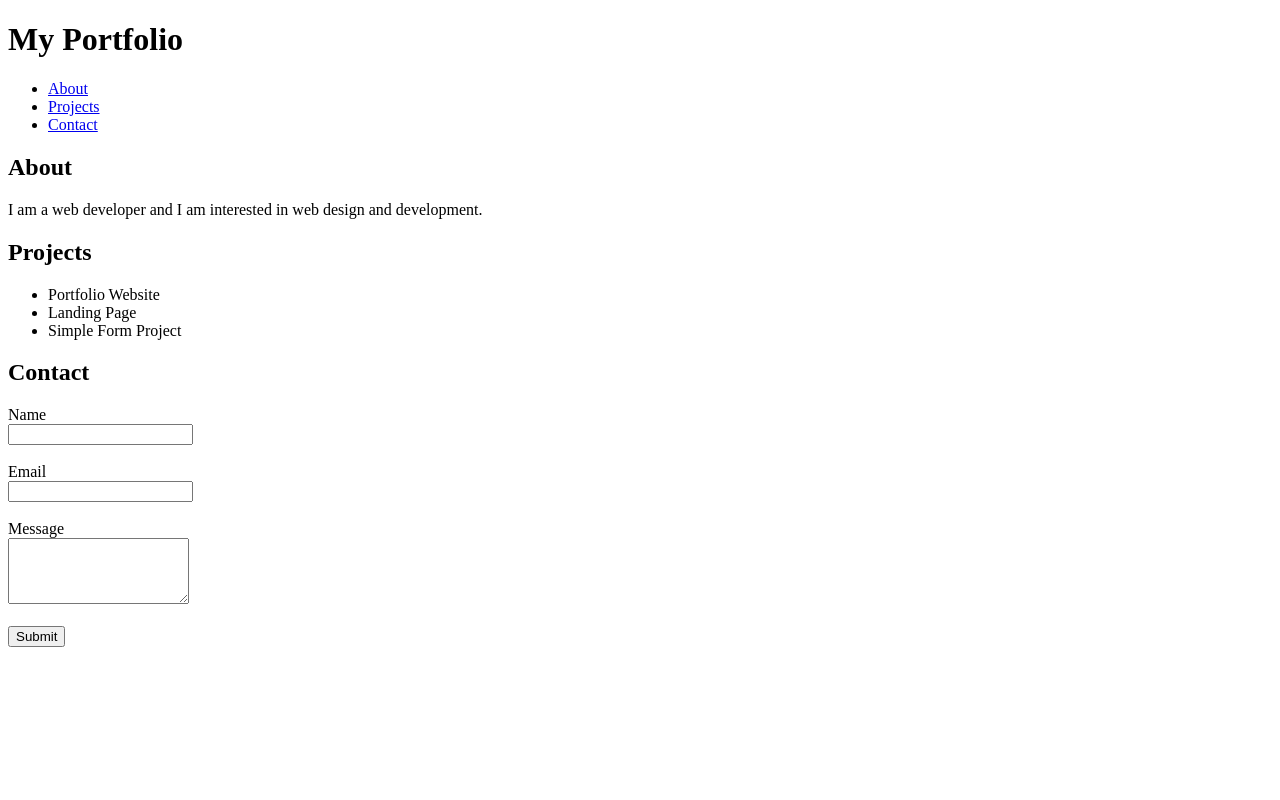
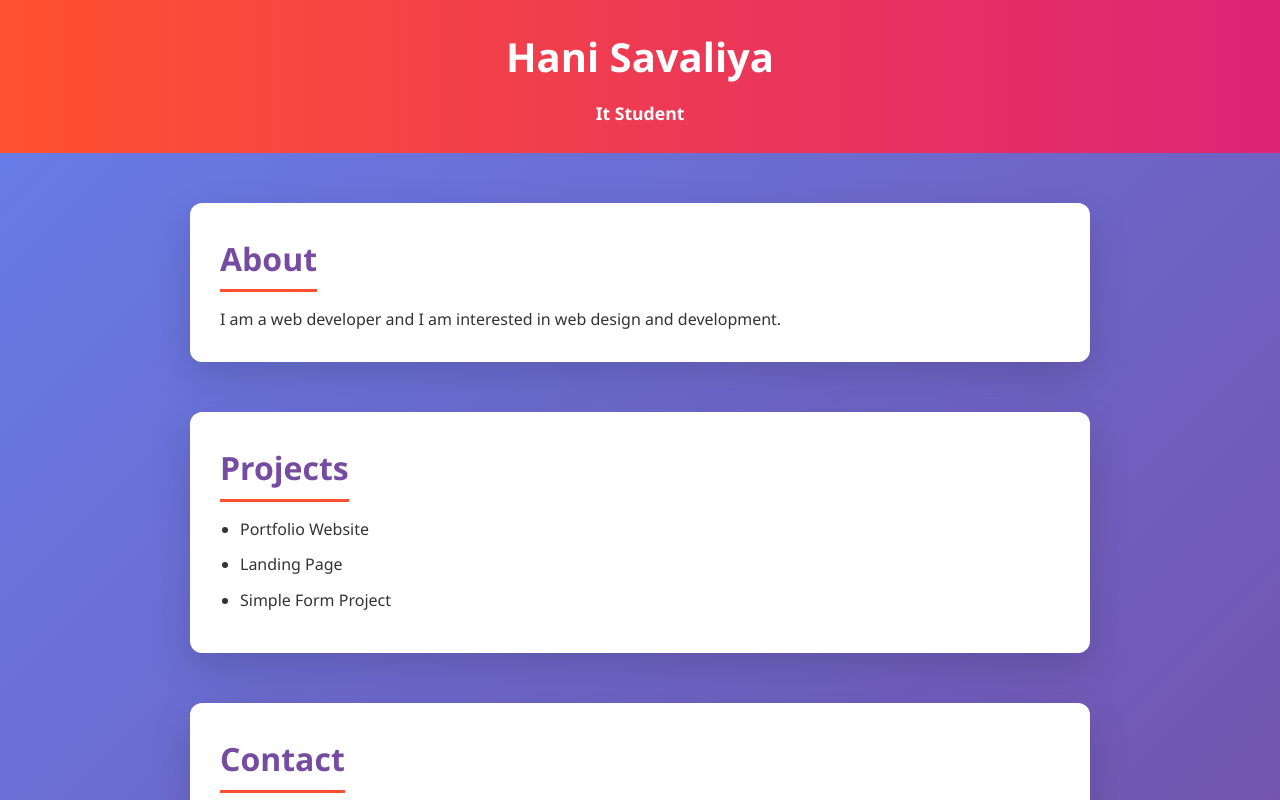
Before and after one commit to hanisavaliya/responsive-portfolio, a plain HTML site: page portfolio.html in a window 1280 px wide. Shown: the top 800 px of the page. Drawn offline with Linux system fonts and the light colour scheme.

```diff
--- a/portfolio.html
+++ b/portfolio.html
@@ -4,18 +4,17 @@
   <meta charset="UTF-8">
   <meta name="viewport" content="width=device-width, initial-scale=1.0">
   <title>My Portfolio</title>
+  <link rel="stylesheet" href="style.css">
 </head>
 <body>
 
   <!-- Header Section -->
   <header>
-    <h1>My Portfolio</h1>
+    <h1>Hani Savaliya</h1>
 
     <nav>
       <ul>
-        <li><a href="#about">About</a></li>
-        <li><a href="#projects">Projects</a></li>
-        <li><a href="#contact">Contact</a></li>
+        <li><a href="#about">It Student</a></li>
       </ul>
     </nav>
   </header>
--- /dev/null
+++ b/style.css
@@ -0,0 +1,158 @@
+/* =========================
+   Global Reset
+========================= */
+* {
+  margin: 0;
+  padding: 0;
+  box-sizing: border-box;
+}
+
+/* =========================
+   Body
+========================= */
+body {
+  font-family: "Segoe UI", Tahoma, Geneva, Verdana, sans-serif;
+  background: linear-gradient(135deg, #667eea, #764ba2);
+  color: #333;
+  line-height: 1.6;
+}
+
+/* =========================
+   Header
+========================= */
+header {
+  background: linear-gradient(90deg, #ff512f, #dd2476);
+  color: #fff;
+  padding: 25px 0;
+  text-align: center;
+}
+
+header h1 {
+  font-size: 2.5rem;
+  margin-bottom: 10px;
+}
+
+/* =========================
+   Navigation
+========================= */
+nav ul {
+  list-style: none;
+  display: flex;
+  justify-content: center;
+  gap: 30px;
+}
+
+nav ul li a {
+  color: #fff;
+  text-decoration: none;
+  font-size: 1.1rem;
+  font-weight: 600;
+  transition: all 0.3s ease;
+}
+
+nav ul li a:hover {
+  color: #ffe53b;
+  text-decoration: underline;
+}
+
+/* =========================
+   Sections
+========================= */
+section {
+  max-width: 900px;
+  margin: 50px auto;
+  padding: 30px;
+  background: #ffffff;
+  border-radius: 12px;
+  box-shadow: 0 15px 40px rgba(0, 0, 0, 0.15);
+}
+
+/* Section Titles */
+section h2 {
+  font-size: 2rem;
+  margin-bottom: 15px;
+  color: #764ba2;
+  border-bottom: 3px solid #ff512f;
+  display: inline-block;
+  padding-bottom: 5px;
+}
+
+/* =========================
+   Projects
+========================= */
+#projects ul {
+  padding-left: 20px;
+}
+
+#projects ul li {
+  margin-bottom: 10px;
+  font-weight: 500;
+}
+
+/* =========================
+   Form
+========================= */
+form {
+  margin-top: 20px;
+}
+
+label {
+  font-weight: 600;
+  color: #333;
+}
+
+input,
+textarea {
+  width: 100%;
+  padding: 12px;
+  margin-top: 6px;
+  border-radius: 6px;
+  border: 1px solid #ccc;
+  font-size: 1rem;
+  transition: border-color 0.3s, box-shadow 0.3s;
+}
+
+input:focus,
+textarea:focus {
+  outline: none;
+  border-color: #764ba2;
+  box-shadow: 0 0 8px rgba(118, 75, 162, 0.4);
+}
+
+/* =========================
+   Button
+========================= */
+button {
+  background: linear-gradient(90deg, #667eea, #764ba2);
+  color: #fff;
+  border: none;
+  padding: 12px 30px;
+  font-size: 1.1rem;
+  border-radius: 30px;
+  cursor: pointer;
+  transition: transform 0.3s, box-shadow 0.3s;
+}
+
+button:hover {
+  transform: translateY(-3px);
+  box-shadow: 0 10px 25px rgba(0, 0, 0, 0.3);
+}
+
+/* =========================
+   Responsive
+========================= */
+@media (max-width: 600px) {
+  nav ul {
+    flex-direction: column;
+    gap: 15px;
+  }
+
+  header h1 {
+    font-size: 2rem;
+  }
+
+  section {
+    margin: 30px 15px;
+    padding: 20px;
+  }
+}
```
Also changed, not shown: js-basics.js (added, +69 -0 lines).
